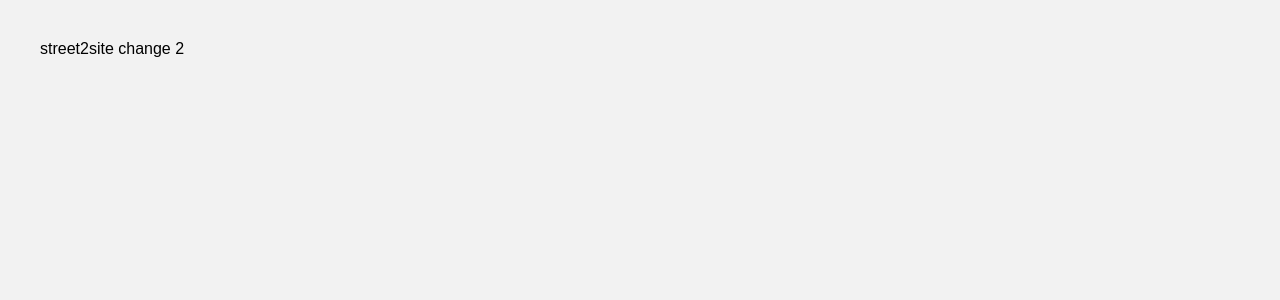
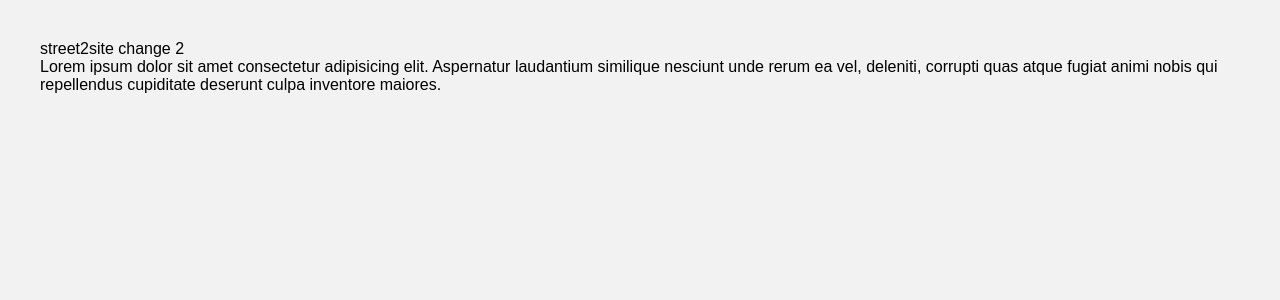
Before and after one commit to Sanuthb/Company_Site, a React (Vite) app in the folder Frontend/: page / in a window 1280 px wide. Shown: the top 300 px of the page. Built offline with nearby package versions, Linux system fonts and the light colour scheme.

Commit message:
kishan branch

```diff
--- a/Frontend/src/App.jsx
+++ b/Frontend/src/App.jsx
@@ -5,6 +5,7 @@ const App = () => {
     <div>
       street2site
       change 2
+      <p>Lorem ipsum dolor sit amet consectetur adipisicing elit. Aspernatur laudantium similique nesciunt unde rerum ea vel, deleniti, corrupti quas atque fugiat animi nobis qui repellendus cupiditate deserunt culpa inventore maiores.</p>
     </div>
   )
 }
```
